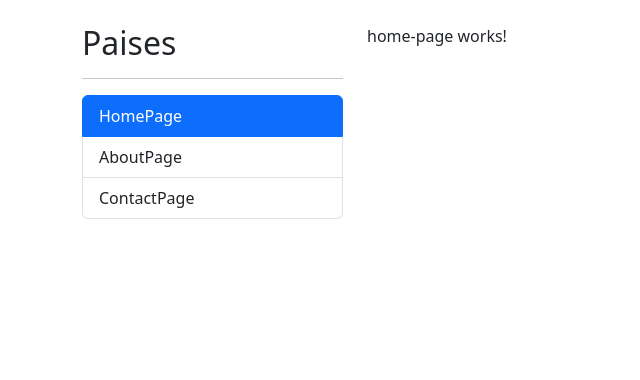
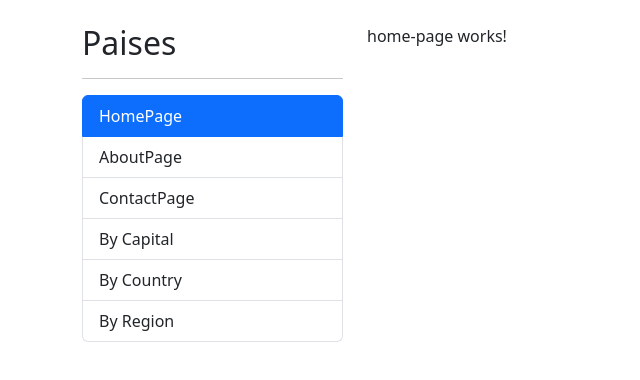
Before and after one commit to theRobert174/NgU-countryApp, an Angular app: page / in a window 1280 px wide. Shown: the top 380 px of the page, without its empty margins (0-640 px from the left). Built offline with nearby package versions, Linux system fonts and the light colour scheme.

Commit message:
lazy load

```diff
--- a/src/app/app-routing.module.ts
+++ b/src/app/app-routing.module.ts
@@ -16,7 +16,11 @@ const routes: Routes = [
   },
   {
     path: 'contact',
-    component: ContactPageComponent
+    component: ContactPageComponent,
+  },
+  {
+    path: 'countries',
+    loadChildren: () => import('./countries/countries.module').then(m => m.CountriesModule)
   },
   {
     path: '**',
--- a/src/app/shared/components/sidebar/sidebar.component.html
+++ b/src/app/shared/components/sidebar/sidebar.component.html
@@ -18,4 +18,21 @@
     routerLinkActive="active"
     class="list-group-item"
   >ContactPage</li>
+
+  <li
+    routerLink="countries/byCapital"
+    routerLinkActive="active"
+    class="list-group-item"
+  >By Capital</li>
+  <li
+    routerLink="countries/byCountry"
+    routerLinkActive="active"
+    class="list-group-item"
+  >By Country</li>
+  <li
+    routerLink="countries/byRegion"
+    routerLinkActive="active"
+    class="list-group-item"
+  >By Region</li>
+
 </ul>
```
